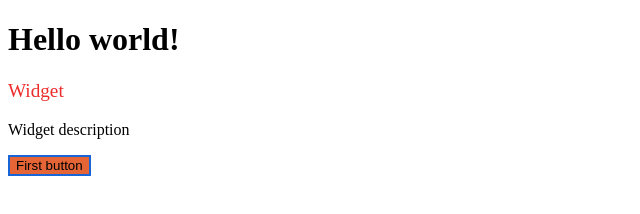
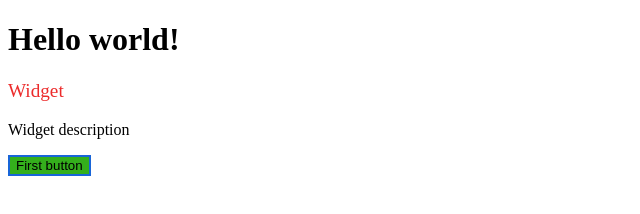
Before and after one commit to VeliHoja/my-project, a plain HTML site: page index.html in a window 1280 px wide. Shown: the whole page, without its empty margins (0-640 px from the left). Drawn offline with Linux system fonts and the light colour scheme.

Commit message:
button background changed to green

```diff
--- a/styles.css
+++ b/styles.css
@@ -1,8 +1,8 @@
-.widget-title{
-    font-size: 1.2rem;
-    color: rgb(236, 43, 43)
+.widget-title {
+  font-size: 1.2rem;
+  color: rgb(236, 43, 43);
 }
-.first-button{
-    background-color: rgb(230, 101, 54);
-    border: 2px solid rgb(24, 101, 216);
+.first-button {
+  background-color: rgb(52, 175, 28);
+  border: 2px solid rgb(24, 101, 216);
 }
```
